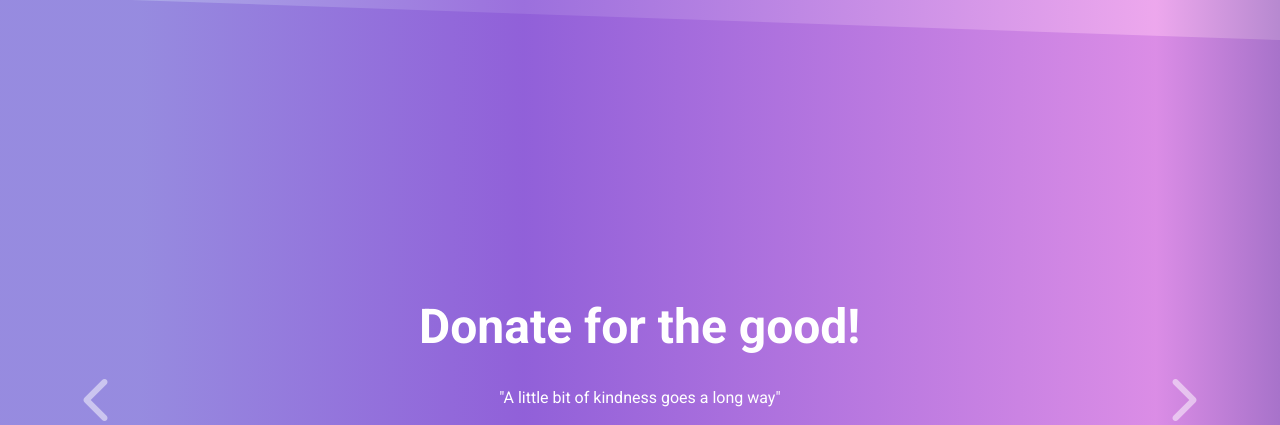
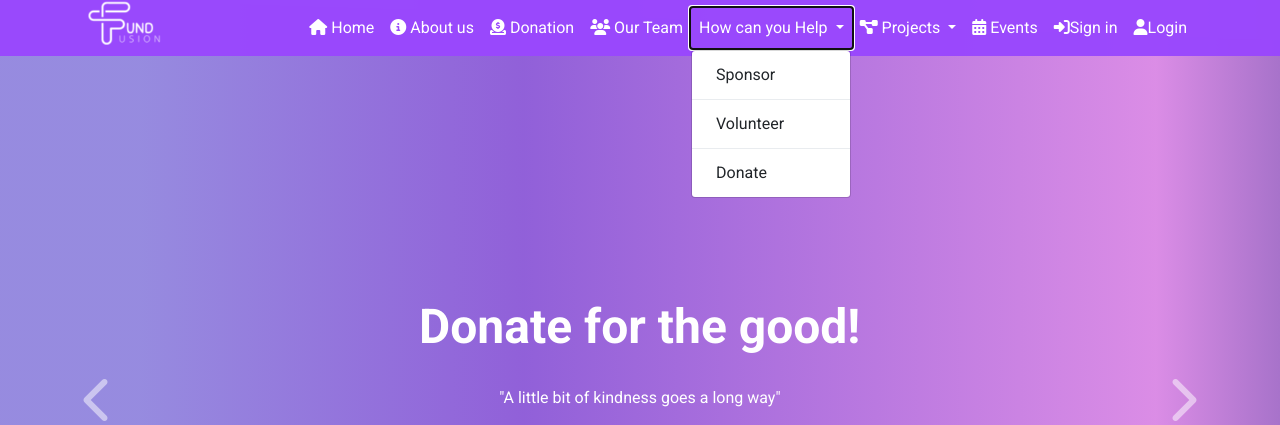
Before and after one commit to aakrity17/FundFusion, a PHP site: page /FundFusion/ in a window 1280 px wide, after a click on "How can you Help". Shown: the top 425 px of the page. Run offline with PHP 8.4, Linux system fonts and the light colour scheme; some libraries are stand-ins or nearby versions.

Commit message:
navbar universal indexnav file updated

```diff
--- a/Index/indexnav.php
+++ b/Index/indexnav.php
@@ -1,11 +1,11 @@
 <?php
-include "routeconfig.php";
+include "./admin/routeconfig.php";
 ?>
 
-<nav class="navbar navbar-expand-lg navbar-light nav-bg fixed-top py-2 " id="mainNav">
-        <div class="container-fluid">
+<nav class="navbar navbar-expand-lg navbar-light nav-bg fixed-top py-2" id="mainNav">
+        <div class="container">
             <!-- Logo -->
-            <img src="<?php echo $site_url ?>img/Logo.png" class="logo">
+            <img src="./img/Logo.png" class="logo">
             <a class="navbar-brand text-white" href="#"></a>
 
             <!-- Navigation toggle button -->
@@ -17,17 +17,17 @@ include "routeconfig.php";
             <div class="collapse navbar-collapse" id="myNavbar">
                 <ul class="navbar-nav ml-auto my-2 my-lg-0">
                     <li class="nav-item">
-                        <a class="nav-link" href="<?php echo $site_url ?>index.php">
+                        <a class="nav-link" href="./index.php">
                             <i class="fas fa-home"></i> Home
                         </a>
                     </li>
                     <li class="nav-item">
-                        <a class="nav-link" href="<?php echo $site_url ?>Aboutus.php">
+                        <a class="nav-link" href="#about-us">
                             <i class="fas fa-info-circle"></i> About us
                         </a>
                     </li>
                     <li class="nav-item">
-                        <a class="nav-link" href="<?php echo $site_url ?>Donation.php">
+                        <a class="nav-link" href="./Donation.php">
                             <i class="fas fa-donate"></i> Donation
                         </a>
                     </li>
@@ -36,41 +36,41 @@ include "routeconfig.php";
                             <i class="fas fa-users"></i> Our Team
                         </a>
                     </li>
-                    <li class="nav-item">
-                        <a class="nav-link" href="#projects">
+                    <li class="nav-item dropdown">
+                        <a class="nav-link dropdown-toggle" href="#" role="button" data-toggle="dropdown" aria-expanded="false">How can you Help
+                        </a>
+                        <div class="dropdown-menu">
+                            <a class="dropdown-item" href="#">Sponsor</a>
+                            <div class="dropdown-divider"></div>
+                            <a class="dropdown-item" href="#">Volunteer</a>
+                            <div class="dropdown-divider"></div>
+                            <a class="dropdown-item" href="#">Donate</a>
+                        </div>
+                    </li>
+                    <li class="nav-item dropdown">
+                        <a class="nav-link dropdown-toggle" href="#" id="projectDropdown" role="button" data-bs-toggle="dropdown" aria-expanded="false">
                             <i class="fas fa-project-diagram"></i> Projects
                         </a>
+                        <ul class="dropdown-menu" aria-labelledby="projectDropdown">
+                            <li><a class="dropdown-item" href="live-events.html">Latest Projects</a></li>
+                            <li><a class="dropdown-item" href="upcoming-projects.html">Upcoming Projects</a></li>
+                            <li><a class="dropdown-item" href="past-projects.html">Past Projects</a></li>
+                        </ul>
                     </li>
+
+
                     <li class="nav-item">
-                        <a class="nav-link" href="<?php echo $site_url ?>Event.php">
+                        <a class="nav-link" href="./Event.php">
                             <i class="fas fa-calendar-alt"></i> Events
                         </a>
                     </li>
-                    <li class="nav-item mx-4">
-                        <a class="nav-link" href="#">
-                            <i></i>
-                        </a>
-                    </li>
-<!--
-
-                    <li class="nav-item">
-    <a class="nav-link" href="#">
-        <form class="form-inline my-1 my-lg-0 ml-1">
-            <input class="form-control mr-sm-2" type="search" placeholder="Search" aria-label="Search">
-            <i class="fas fa-search"></i>
-        </form>
-    </a>
-</li> -->
-
-<?php if (isset($name)): ?>
-        <li class="nav-item"><a class="nav-link" href="#"><?php echo $name; ?></a></li>
-        <li class="nav-item"><a class="nav-link" href="logout.php">Logout</a></li>
-    <?php else: ?>
-        <li class="nav-item"><a class="nav-link" href="./sign-in/index.php">Sign in</a></li>
-        <li class="nav-item"><a class="nav-link" href="User/userlogin.php">Login</a></li>
-    <?php endif; ?>
-
-
+                    <?php if (isset($name)) : ?>
+                        <li class="nav-item"><a class="nav-link" href="#"><i class="fas fa-user"></i><?php echo $name; ?></a></li>
+                        <li class="nav-item"><a class="nav-link" href="./User/logout.php"><i class="fas fa-sign-out-alt"></i>Logout</a></li>
+                    <?php else : ?>
+                        <li class="nav-item"><a class="nav-link" href="./sign-in/index.php"><i class="fas fa-sign-in-alt"></i>Sign in</a></li>
+                        <li class="nav-item"><a class="nav-link" href="User/userlogin.php"><i class="fas fa-user"></i>Login</a></li>
+                    <?php endif; ?>
 
                 </ul>
             </div>
```
Also changed, not shown: index.php (+3 -72 lines).
